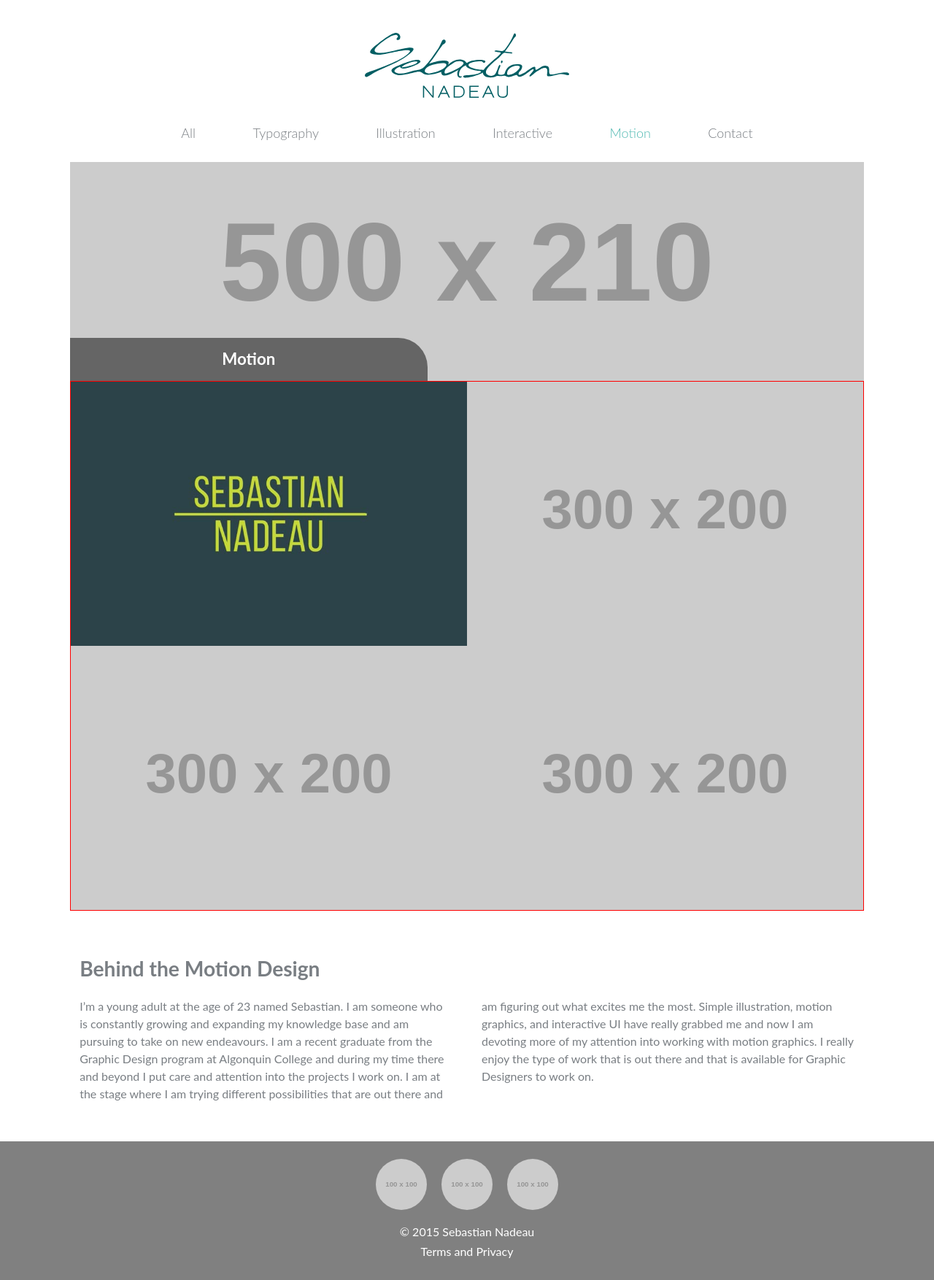
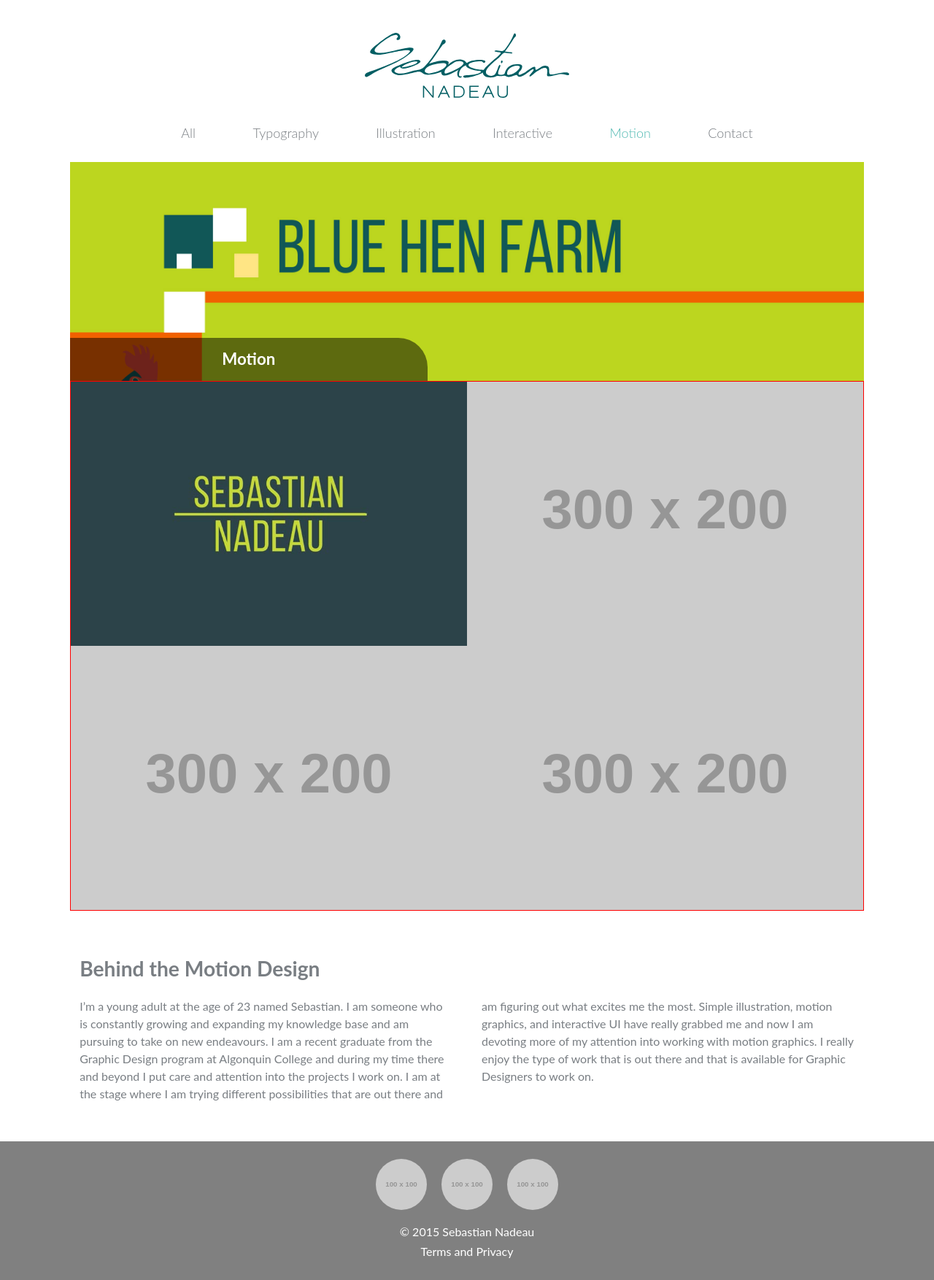
Before and after one commit to sebastiann88/personal-online-portfolio, a Jekyll site: the page built from motion/index.html, in a window 1280 px wide. Shown: the whole page at 73% size. Built offline with Jekyll 4.4.1, drawn with Linux system fonts in a browser that asks for light colours; nearby versions of some CDN libraries.

Commit message:
feat(all): add preview and motion banner to website

```diff
--- a/css/main.css
+++ b/css/main.css
@@ -287,7 +287,7 @@ figcaption > h5 {
 }
 
 .motion {
-    background-image:url(http://placehold.it/500x210);
+    background-image:url("../images/banner-motion.jpg");
 }
 
 #tab {
--- a/index.html
+++ b/index.html
@@ -38,7 +38,7 @@ PORTFOLIO PREVIEW SECTION
 
     <figure class="unit unit-s-1 unit-m-1-2 unit-h-1-4">
         <a href="{{site.baseurl}}/motion">
-            <img src="http://placehold.it/300x200" alt="Motion">
+            <img src="{{site.baseurl}}/images/preview-motion.jpg" alt="Motion">
             <figcaption>
                 <h5>Motion</h5>
             </figcaption>
```
Also changed, not shown: images/banner-motion.jpg (added), images/preview-motion.jpg (added).
